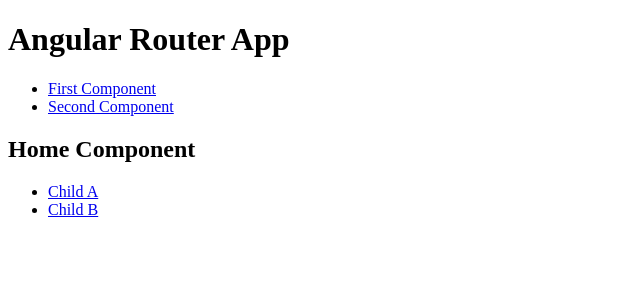
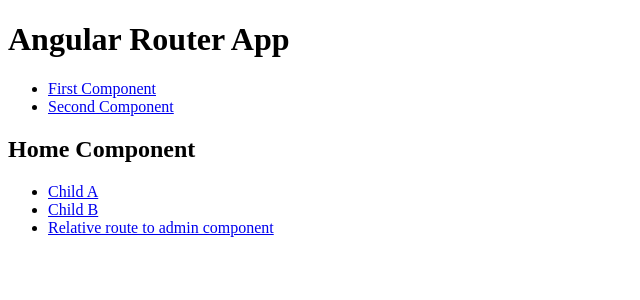
Before and after one commit to mathbertmes/angular-routing-app, an Angular app: page /home-component in a window 1280 px wide. Shown: the top 300 px of the page, without its empty margins (0-640 px from the left). Built offline with nearby package versions, Linux system fonts and the light colour scheme.

Commit message:
feat: relative link to admin

```diff
--- a/src/app/components/home/home.component.html
+++ b/src/app/components/home/home.component.html
@@ -3,6 +3,9 @@
     <ul>
         <li><a routerLink="child-a">Child A</a></li>
         <li><a routerLink="child-b">Child B</a></li>
+        <li><a routerLink="../admin-component">
+          Relative route to admin component
+      </a></li>
     </ul>
 </nav>
 <router-outlet></router-outlet>
```
